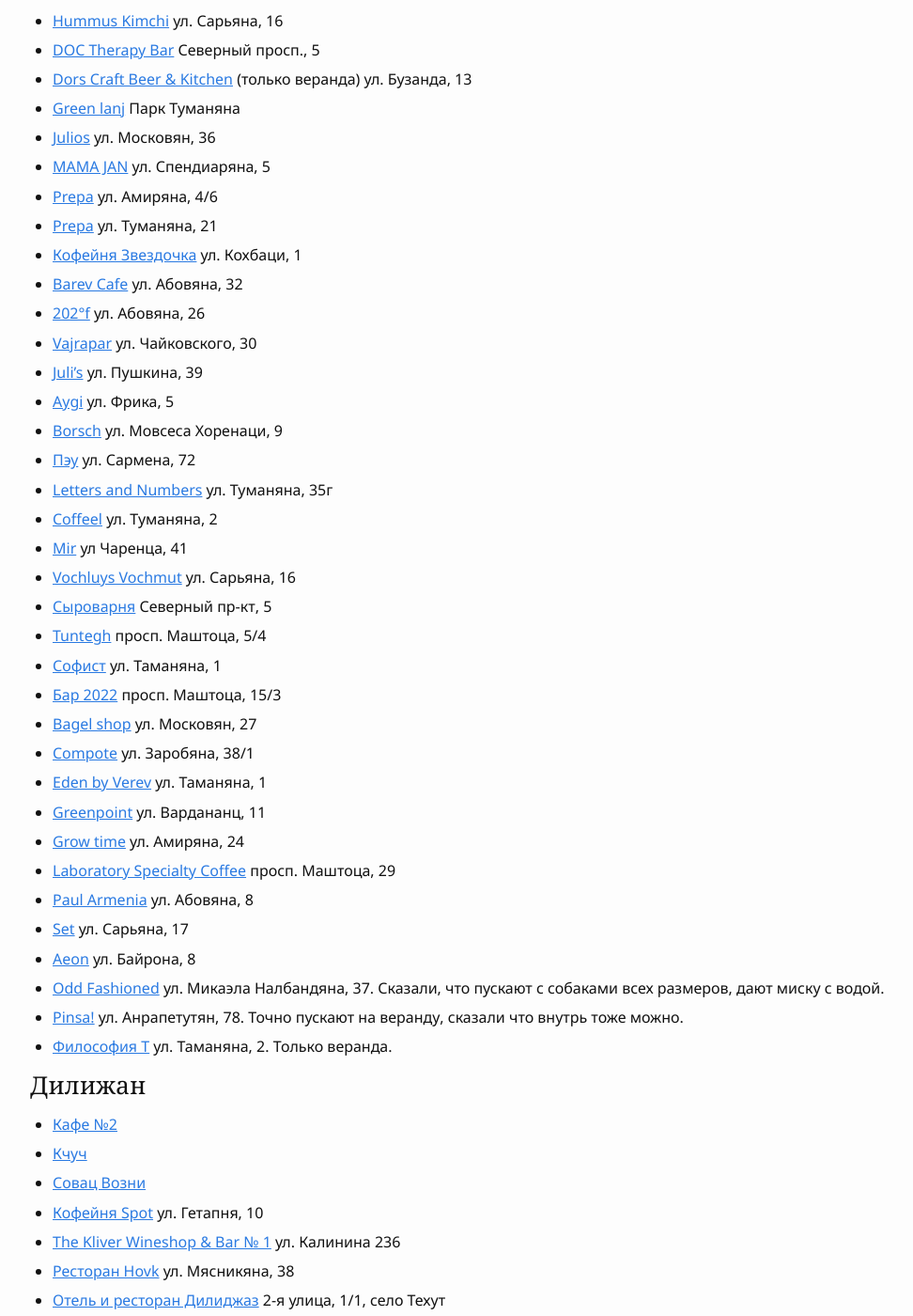
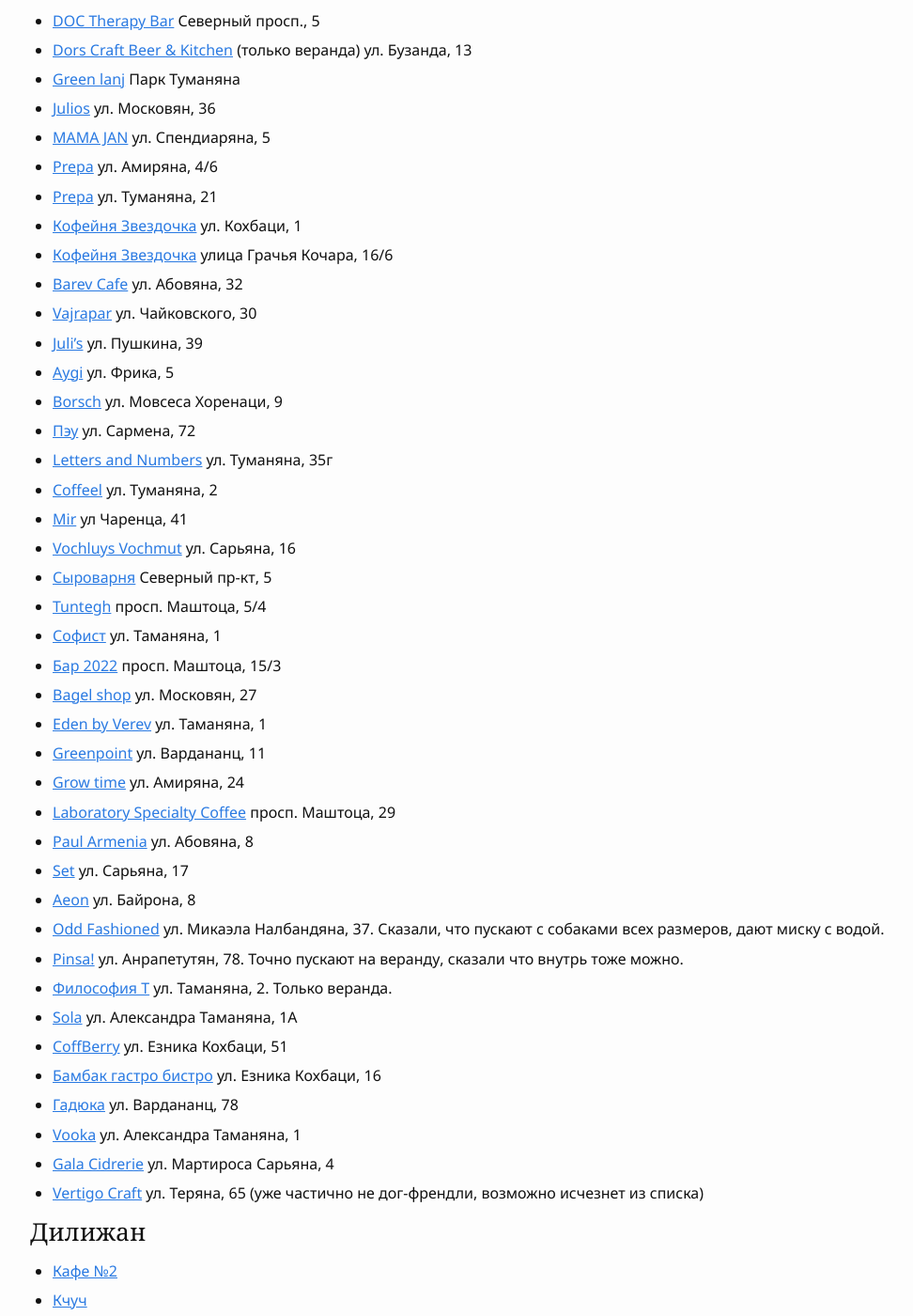
Before and after one commit to haywiki/haywiki.github.io, a Jekyll site: the page built from animals/map.md, in a window 1280 px wide and 1400 px high, scrolled down 2893 px. Shown: the whole window at 94% size, without its empty margins (128-1100 px from the left). Built offline with Jekyll 4.4.1, drawn with Linux system fonts in a browser that asks for light colours; nearby versions of some CDN libraries; a script that is not in the unit is left out.

Commit message:
обновление зоораздела

```diff
--- a/animals/map.md
+++ b/animals/map.md
@@ -52,8 +51,8 @@
 - [Prepa](https://yandex.ru/maps/org/prepa/46656616641/) ул. Амиряна, 4/6
 - [Prepa](https://yandex.ru/maps/org/prepa/16686535936/) ул. Туманяна, 21
 - [Кофейня Звездочка](https://yandex.ru/maps/org/zvyozdochka/97600615491/) ул. Кохбаци, 1
+- [Кофейня Звездочка](https://yandex.ru/maps/org/zvyozdochka/46251805689/) улица Грачья Кочара, 16/6
 - [Barev Cafe](https://yandex.ru/maps/org/118542998137) ул. Абовяна, 32
-- [202°f](https://yandex.ru/maps/org/118647874728) ул. Абовяна, 26
 - [Vajrapar](https://yandex.ru/maps/org/198954613842) ул. Чайковского, 30
 - [Juli’s](https://yandex.ru/maps/org/218294597176) ул. Пушкина, 39
 - [Aygi](https://yandex.ru/maps/org/156929111478) ул. Фрика, 5
@@ -68,7 +67,6 @@
 - [Софист](https://yandex.ru/maps/org/sofist/11726122465/) ул. Таманяна, 1
 - [Бар 2022](https://yandex.ru/maps/org/bar_pab_2022/190846691013/) просп. Маштоца, 15/3
 - [Bagel shop](https://yandex.ru/maps/org/bagel_shop/91574702352/) ул. Московян, 27
-- [Compote](https://yandex.ru/maps/org/kompot_bar_i_gril_sad/242280889756/) ул. Заробяна, 38/1
 - [Eden by Verev](https://yandex.ru/maps/org/eden_by_verev/43346376324/) ул. Таманяна, 1
 - [Greenpoint](https://yandex.ru/maps/org/greenpoint/142756023274/) ул. Вардананц, 11
 - [Grow time](https://yandex.ru/maps/org/grow_time/230182055605/) ул. Амиряна, 24
@@ -79,6 +77,17 @@
 - [Odd Fashioned](https://yandex.ru/maps/org/odd_fashioned/165727752672/) ул. Микаэла Налбандяна, 37. Сказали, что пускают с собаками всех размеров, дают миску с водой.
 - [Pinsa!](https://yandex.ru/maps/org/pinsa_/192135477698/) ул. Анрапетутян, 78. Точно пускают на веранду, сказали что внутрь тоже можно.
 - [Философия Т](https://yandex.ru/maps/org/filosofiya_t/130549637020/) ул. Таманяна, 2. Только веранда.
+- [Sola](https://yandex.ru/maps/org/sola/142981253078/) ул. Александра Таманяна, 1А
+- [CoffBerry](https://yandex.ru/maps/org/coffberry/98314495335/) ул. Езника Кохбаци, 51
+- [Бамбак гастро бистро](https://yandex.ru/maps/org/bambak_gastro_bistro/182415070258/) ул. Езника Кохбаци, 16
+- [Гадюка](https://yandex.ru/maps/org/gadyuka/128711950705/) ул. Вардананц, 78
+- [Vooka](https://yandex.ru/maps/org/vuka/101240953494/) ул. Александра Таманяна, 1
+- [Gala Cidrerie](https://yandex.ru/maps/org/gala_cidrerie/215204009320/) ул. Мартироса Сарьяна, 4
+- [Vertigo Craft](https://yandex.ru/maps/org/65667654893) ул. Теряна, 65 (уже частично не дог-френдли, возможно исчезнет из списка)
+
+[//]: # (- [Бар TUF]&#40;https://www.tuf.su&#41; ул. Арама, 42)
+[//]: # (- [Compote]&#40;https://yandex.ru/maps/org/kompot_bar_i_gril_sad/242280889756/&#41; ул. Заробяна, 38/1)
+[//]: # (- [202°f]&#40;https://yandex.ru/maps/org/118647874728&#41; ул. Абовяна, 26)
 
 ### Дилижан
 
```
Also changed, not shown: other parts of animals/map.md (+0 -1 lines), animals/hotels.md (+9 -2 lines), animals/services.md (+2 -0 lines), animals/shops.md (+7 -1 lines).
